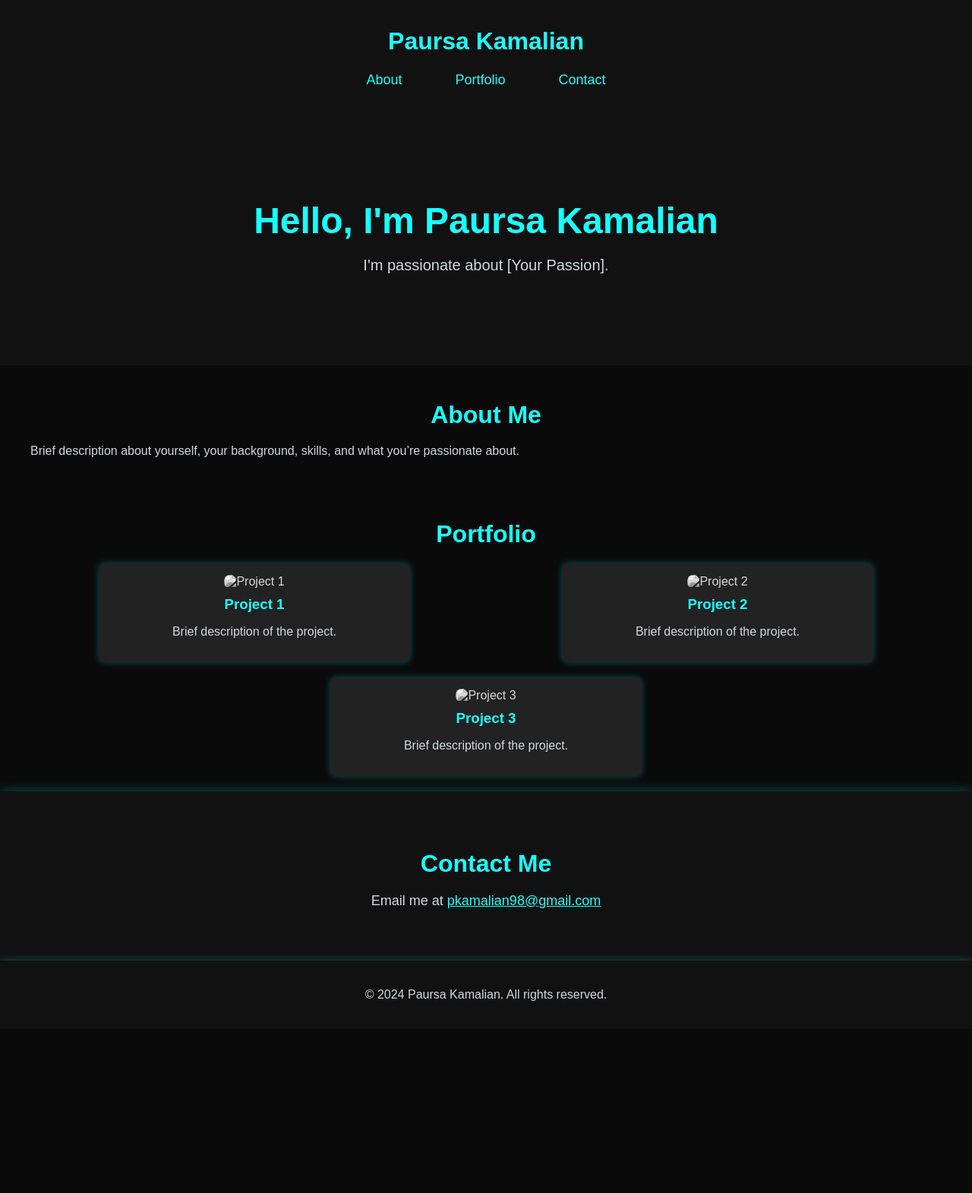
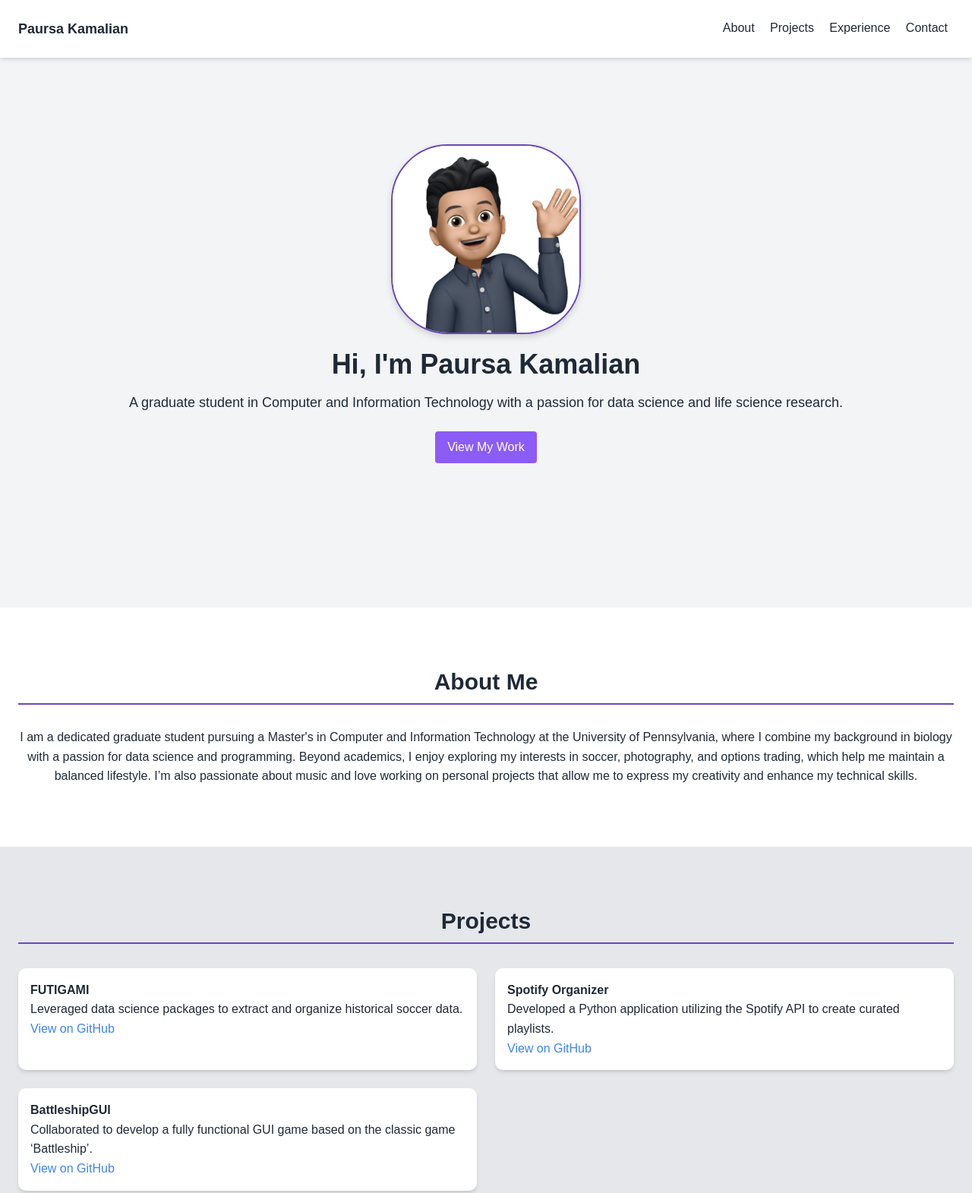
Before and after one commit to PaursaK/personal-website, a plain HTML site: page index.html in a window 1280 px wide. Shown: the top 1571 px of the page at 76% size. Before the commit the page ends 1355 px from the top, so only its background shows below. Drawn offline with nearby package versions, Linux system fonts and the light colour scheme.

Commit message:
wrapping up personal website

```diff
--- a/css/styles.css
+++ b/css/styles.css
@@ -1,129 +1,116 @@
-/* Neon Dark Theme */
+html {
+    scroll-behavior: smooth;
+}
+
 body {
-    font-family: Arial, sans-serif;
-    background-color: #0a0a0a;
-    color: #cfd8dc;
-    margin: 0;
-    padding: 0;
-    box-sizing: border-box;
+    background-color: #F9FAFB; /* Light background */
+    color: #4B5563; /* Dark text */
+    font-family: 'Arial', sans-serif;
+    line-height: 1.6;
+}
+.profile-pic {
+    width: 250px; /* Set the width */
+    height: 250px; /* Set the height to be larger for a vertical oval */
+    border-radius: 30% / 30%; /* Make the image oval by adjusting the vertical and horizontal radii */
+    border: 2px solid #6B46C1; /* Add a border with the theme color */
+    object-fit: cover; /* Ensure the image covers the container */
+    margin-bottom: 20px; /* Add space below the image */
+    box-shadow: 0 4px 10px rgba(0, 0, 0, 0.15); /* Add a subtle shadow */
+    transition: transform 0.3s ease, box-shadow 0.3s ease; /* Add hover effects */
+}
+
+.profile-pic:hover {
+    transform: scale(1.05); /* Slightly increase size on hover */
+    box-shadow: 0 6px 12px rgba(0, 0, 0, 0.2); /* Enhance shadow on hover */
+}
+
+
+nav {
+    position: fixed; /* Keeps the navbar in place */
+    top: 0; /* Sticks it to the top */
+    width: 100%; /* Makes it full width */
+    background-color: rgba(255, 255, 255, 0.9); /* White with some transparency */
+    box-shadow: 0 2px 5px rgba(0, 0, 0, 0.1); /* Subtle shadow */
+    z-index: 1000; /* Ensure it's above other content */
+    transition: background-color 0.3s ease; /* Smooth transition when scrolling */
+}
+
+nav a {
+    transition: color 0.3s, transform 0.3s; /* Smooth hover transition */
+}
+
+nav a:hover {
+    color: #6B46C1; /* Purple color on hover */
+    transform: scale(1.1); /* Slightly enlarge on hover */
 }
 header {
-    background-color: #111111;
-    color: #18ffff;
-    padding: 15px 20px;
+
+    color: #1F2937; /* Darker text for contrast */
+    padding: 60px 20px; /* Added padding */
     text-align: center;
-    box-shadow: 0 0 15px rgba(0, 255, 238, 0.3);
 }
-nav ul {
-    list-style-type: none;
-    margin: 0;
-    padding: 0;
-    display: flex;
-    justify-content: center;
-}
-nav ul li {
-    margin: 0 15px;
-    position: relative;
-}
-nav ul li a {
-    color: #18ffff;
-    text-decoration: none;
-    font-size: 18px;
-    padding: 10px 20px;
-    border-radius: 20px; /* Rounded corners */
-    transition: color 0.3s ease, background-color 0.3s ease, border 0.3s ease;
-}
-nav ul li a:hover {
-    color: #18ffff;
-    background-color: #333333; /* Dark gray background on hover */
-    border: 1px solid #444444; /* Border color for hover effect */
+section {
+    padding: 60px 20px; /* Consistent padding */
 }
 
-/* Rest of the CSS */
-.container {
-    max-width: 1200px;
-    margin: 0 auto;
-    padding: 20px;
+h2 {
+    border-bottom: 2px solid #6B46C1; /* Underline for section headers */
+    padding-bottom: 10px;
+    margin-bottom: 30px; /* Space below header */
 }
-.hero {
-    background-color: #111111;
-    padding: 100px 20px;
-    text-align: center;
-    color: #18ffff;
+.project-box {
+    transition: transform 0.3s, box-shadow 0.3s; /* Smooth transition for project boxes */
+    border-radius: 10px; /* Rounded corners */
+    overflow: hidden; /* Rounded corners effect */
 }
-.hero h1 {
-    font-size: 48px;
-    margin-bottom: 10px;
-    color: #18ffff;
-
+.project-box:hover {
+    transform: translateY(-5px); /* Lift effect */
+    box-shadow: 0 4px 10px rgba(0, 0, 0, 0.15); /* Enhanced shadow effect */
 }
-.hero p {
-    font-size: 20px;
-    color: #cfd8dc;
-}
-.section-title {
-    font-size: 32px;
-    margin-bottom: 20px;
-    text-align: center;
-    color: #18ffff;
-
-}
-.portfolio {
-    display: flex;
-    flex-wrap: wrap;
-    gap: 20px;
-    justify-content: space-around;
-}
-.portfolio-item {
-    width: calc(33.333% - 20px);
-    background-color: #222;
-    padding: 15px;
-    border-radius: 8px;
-    text-align: center;
-    box-shadow: 0 0 10px rgba(0, 255, 238, 0.3);
-    transition: transform 0.3s ease, box-shadow 0.3s ease;
-}
-.portfolio-item:hover {
-    transform: translateY(-5px);
-    box-shadow: 0 0 20px rgba(0, 255, 238, 0.6);
-}
-.portfolio-item img {
-    max-width: 100%;
-    border-radius: 8px;
-    filter: grayscale(100%);
-    transition: filter 0.3s ease;
-}
-.portfolio-item img:hover {
-    filter: grayscale(0%);
-}
-.portfolio-item h3 {
-    color: #18ffff;
-    margin: 10px 0;
-}
-.contact {
-    background-color: #111111;
-    color: #cfd8dc;
-    padding: 50px 20px;
-    text-align: center;
-    box-shadow: 0 0 15px rgba(0, 255, 238, 0.3);
-}
-.contact p {
-    font-size: 18px;
-}
-.contact a {
-    color: #18ffff;
-    text-decoration: underline;
-}
-footer {
-    text-align: center;
-    padding: 20px;
-    background-color: #111;
-    color: #cfd8dc;
-    box-shadow: 0 0 10px rgba(0, 255, 238, 0.3);
+.project-box img {
+    width: 100%; /* Responsive image */
+    height: auto; /* Maintain aspect ratio */
 }
 
+
+.project-box {
+    transition: transform 0.3s ease, box-shadow 0.3s ease, background-color 0.3s ease; /* Smooth transition for project boxes */
+    border-radius: 10px; /* Rounded corners */
+    overflow: hidden; /* Rounded corners effect */
+}
+
+.project-box:hover {
+    transform: translateY(-5px); /* Lift effect */
+    box-shadow: 0 8px 20px rgba(0, 0, 0, 0.2); /* Enhanced shadow effect */
+    background-color: #E2E8F0; /* Light gray background on hover */
+}
+
+/* Optional: Add a darker color to the text when hovering */
+.project-box:hover h3 {
+    color: #1E3A8A; /* Darker text color */
+}
+
+footer {
+    background-color: #F3F4F6; /* Light gray for footer */
+    padding: 20px 0; /* Padding for footer */
+}
+footer p {
+    margin: 0; /* Remove default margin */
+}
+/* Responsive Design */
 @media (max-width: 768px) {
-    .portfolio-item {
-        width: 100%;
+    nav {
+        flex-direction: column; /* Stack nav items on small screens */
+        align-items: center; /* Center align */
+    }
+    nav a {
+        padding: 10px; /* Adjust padding */
+    }
+    header h1 {
+        font-size: 2.5rem; /* Smaller heading on mobile */
+    }
+    .profile-pic {
+        width: 120px; /* Smaller size on mobile */
+        height: 120px;
     }
 }
--- a/index.html
+++ b/index.html
@@ -3,62 +3,89 @@
 <head>
     <meta charset="UTF-8">
     <meta name="viewport" content="width=device-width, initial-scale=1.0">
-    <meta http-equiv="X-UA-Compatible" content="ie=edge">
-    <title>Paursa Kamalian - Portfolio</title>
-    <link rel="stylesheet" href="css/styles.css">
+    <link href="https://cdnjs.cloudflare.com/ajax/libs/font-awesome/6.0.0-beta3/css/all.min.css" rel="stylesheet">
+    <link href="https://cdn.jsdelivr.net/npm/tailwindcss@2.2.19/dist/tailwind.min.css" rel="stylesheet">
+    <link href="css/styles.css" rel = "stylesheet">
+    <title>Paursa Kamalian's Portfolio</title>
 </head>
-<body>
+<body class="bg-gray-100 text-gray-800">
 
-<header>
-    <h1>Paursa Kamalian</h1>
-    <nav>
-        <ul>
-            <li><a href="#about">About</a></li>
-            <li><a href="#portfolio">Portfolio</a></li>
-            <li><a href="#contact">Contact</a></li>
-        </ul>
+    <!-- Navigation -->
+    <nav class="flex justify-between p-6 bg-white shadow-md">
+        <div class="text-lg font-bold">Paursa Kamalian</div>
+        <div>
+            <a href="#about" class="p-2 text-gray-800 hover:text-gray-600 hover:underline transition duration-300">About</a>
+            <a href="#projects" class="p-2 text-gray-800 hover:text-gray-600 hover:underline transition duration-300">Projects</a>
+            <a href="#experience" class="p-2 text-gray-800 hover:text-gray-600 hover:underline transition duration-300">Experience</a>
+            <a href="#contact" class="p-2 text-gray-800 hover:text-gray-600 hover:underline transition duration-300">Contact</a>
+        </div>
     </nav>
-</header>
 
-<div class="hero">
-    <h1>Hello, I'm Paursa Kamalian</h1>
-    <p>I'm passionate about [Your Passion].</p>
-</div>
+    <!-- Home Section -->
+    <header class="flex flex-col items-center justify-center h-screen text-center">
+        <img src="assets/avatar.png" alt="Paursa Kamalian's Profile Picture" class="profile-pic">
+        <h1 class="text-4xl font-extrabold">Hi, I'm Paursa Kamalian</h1>
+        <p class="mt-4 text-lg">A graduate student in Computer and Information Technology with a passion for data science and life science research.</p>
+        <a href="#projects" class="mt-6 px-4 py-2 bg-purple-500 text-white rounded hover:bg-purple-600">View My Work</a>
+    </header>
 
-<div id="about" class="container">
-    <h2 class="section-title">About Me</h2>
-    <p>Brief description about yourself, your background, skills, and what you’re passionate about.</p>
-</div>
+    <!-- About Section -->
+    <section id="about" class="py-20 px-6 bg-white">
+        <h2 class="text-3xl font-bold text-center">About Me</h2>
+        <p class="mt-4 text-center">I am a dedicated graduate student pursuing a Master's in Computer and Information Technology at the University of Pennsylvania, where I combine my background in biology with a passion for data science and programming. Beyond academics, I enjoy exploring my interests in soccer, photography, and options trading, which help me maintain a balanced lifestyle. I’m also passionate about music and love working on personal projects that allow me to express my creativity and enhance my technical skills.
 
-<div id="portfolio" class="container">
-    <h2 class="section-title">Portfolio</h2>
-    <div class="portfolio">
-        <div class="portfolio-item">
-            <img src="project1.jpg" alt="Project 1">
-            <h3>Project 1</h3>
-            <p>Brief description of the project.</p>
+        </p>
+    </section>
+
+    <!-- Projects Section -->
+    <section id="projects" class="py-20 px-6 bg-gray-200">
+        <h2 class="text-3xl font-bold text-center">Projects</h2>
+        <div class="mt-8 grid grid-cols-1 md:grid-cols-2 gap-6">
+            <div class="project-box bg-white p-4 rounded shadow-md">
+                <h3 class="font-bold">FUTIGAMI</h3>
+                <p>Leveraged data science packages to extract and organize historical soccer data.</p>
+                <a href="https://github.com/PaursaK/Futigami" target="_blank" class="text-blue-500">View on GitHub</a>
+            </div>
+            <div class="project-box bg-white p-4 rounded shadow-md">
+                <h3 class="font-bold">Spotify Organizer</h3>
+                <p>Developed a Python application utilizing the Spotify API to create curated playlists.</p>
+                <a href="https://github.com/PaursaK/SpotifyOrganizer" target="_blank" class="text-blue-500">View on GitHub</a>
+            </div>
+            <div class="project-box bg-white p-4 rounded shadow-md">
+                <h3 class="font-bold">BattleshipGUI</h3>
+                <p>Collaborated to develop a fully functional GUI game based on the classic game ‘Battleship’.</p>
+                <a href="https://github.com/PaursaK/BattleshipGUI" target="_blank" class="text-blue-500">View on GitHub</a>
+            </div>
         </div>
-        <div class="portfolio-item">
-            <img src="project2.jpg" alt="Project 2">
-            <h3>Project 2</h3>
-            <p>Brief description of the project.</p>
+    </section>
+
+
+    <!-- Experience Section -->
+    <section id="experience" class="py-20 px-6 bg-white">
+        <h2 class="text-3xl font-bold text-center">Experience</h2>
+        <p class="mt-4 text-center">
+            As a <strong>Sr. Research Associate</strong> at Monod Bio, I leverage my expertise in <strong>Python</strong> to develop automation scripts for data acquisition and analysis in life sciences. I actively utilize advanced machine learning tools such as <strong>AlphaFold</strong>, <strong>MPNN</strong>, and <strong>RFDiffusion</strong> to design proteins from scratch, optimizing their functional properties for various applications. While my strongest programming language is <strong>Python</strong>, I am also proficient in <strong>Java</strong> and actively expanding my skill set by learning <strong>SQL</strong>, <strong>R</strong>, <strong>HTML</strong>, <strong>CSS</strong>, and <strong>JavaScript</strong>. This diverse technical background enables me to effectively contribute to interdisciplinary teams and drive innovative solutions in life sciences.
+        </p>
+
+    </section>
+
+    <!-- Contact Section -->
+    <section id="contact" class="py-20 px-6 bg-gray-200">
+        <h2 class="text-3xl font-bold text-center">Contact Me</h2>
+        <p class="mt-4 text-center">Feel free to reach out via email at <a href="mailto:pkamalian98@gmail.com" class="text-blue-500">pkamalian98@gmail.com</a>.</p>
+        <div class="flex justify-center mt-4">
+            <a href="https://github.com/PaursaK" target="_blank" class="mx-4 transition-transform transform hover:scale-125 hover:text-black">
+                <i class="fab fa-github fa-2x text-gray-800 hover:text-gray-900"></i>
+            </a>
+            <a href="https://www.linkedin.com/in/paursa-kamalian" target="_blank" class="mx-4 transition-transform transform hover:scale-125 hover:text-black">
+                <i class="fab fa-linkedin fa-2x text-gray-800 hover:text-gray-900"></i>
+            </a>
         </div>
-        <div class="portfolio-item">
-            <img src="project3.jpg" alt="Project 3">
-            <h3>Project 3</h3>
-            <p>Brief description of the project.</p>
-        </div>
-    </div>
-</div>
+    </section>
 
-<div id="contact" class="contact">
-    <h2 class="section-title">Contact Me</h2>
-    <p>Email me at <a href="mailto:pkamalian98@gmail.com">pkamalian98@gmail.com</a></p>
-</div>
-
-<footer>
-    <p>&copy; 2024 Paursa Kamalian. All rights reserved.</p>
-</footer>
+    <footer class="py-6 text-center bg-white">
+        <p>&copy; 2024 Paursa Kamalian</p>
+    </footer>
 
 </body>
 </html>
```
Also changed, not shown: assets/avatar.png (added).
